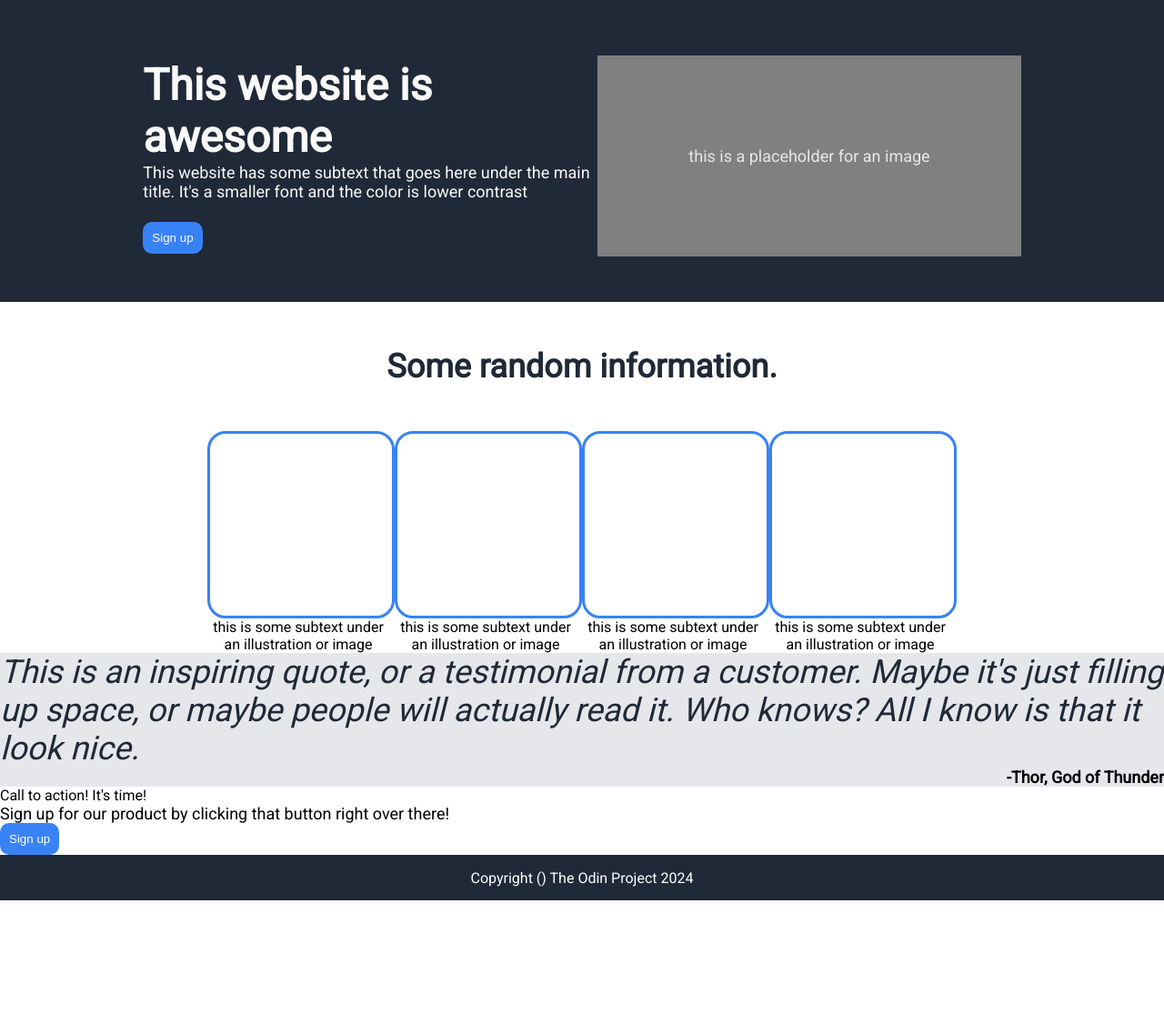
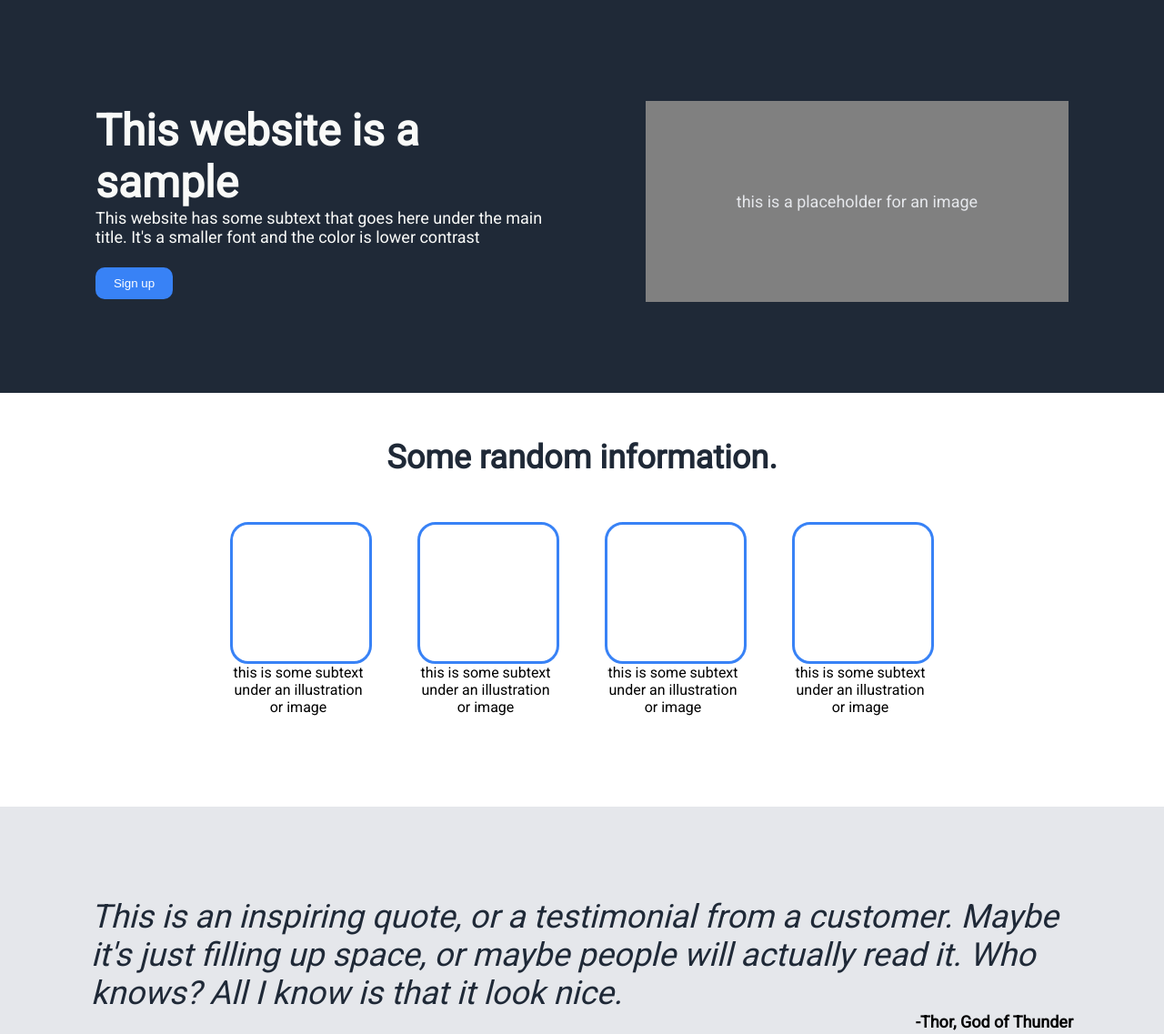
Before and after one commit to angelbarros14/landing-page, a plain HTML site: page index.html in a window 1280 px wide. Shown: the part 46-1183 px from the top of the page at 91% size. Before the commit the page ends 1036 px from the top, so only its background shows below. Drawn offline with Linux system fonts and the light colour scheme.

Commit message:
modified content display

```diff
--- a/index.html
+++ b/index.html
@@ -20,9 +20,9 @@
         </div>
 
         <div class="row2">
-        <div class="title">This website is awesome
+        <div class="title">This website is a sample
         <p>This website has some subtext that goes here under the main title. It's a smaller font and the color is lower contrast</p>
-        <button class="sign-up">Sign up</button></div>
+        <button class="sign-up1">Sign up</button></div>
         <div class="placeholder">this is a placeholder for an image</div>
     </div>
     </div>
@@ -53,9 +53,9 @@
     </div>
 
     <div class="content4">
-    <div class="footertext">Call to action! It's time!</div>
-        <p>Sign up for our product by clicking that button right over there!</p>
-        <button class="sign-up">Sign up</button>
+    <div class="content4text">Call to action! It's time!
+        <p>Sign up for our product by clicking that button right over there!</p></div>
+        <button class="sign-up2">Sign up</button>
     </div>
 
     <div class="footer">Copyright () The Odin Project 2024</div>
--- a/styles.css
+++ b/styles.css
@@ -1,18 +1,19 @@
 ul {
     list-style-type: none;
     display: flex;
-    gap: 15px;
+    gap: 20px;
 }
 
 .logo {
     font-size: 24px;
     color: #F9FAF8;
+    font-weight: bold;
 }
 
 button {
     background-color: #3882F6;
     color: white;
-    padding: 10px;
+    padding: 10px 20px;
     border-radius: 10px;
     margin: 0;
     border-style: none;
@@ -46,17 +47,17 @@ body {
 
 .header {
     display: flex;
-    margin-bottom: 50px;;
+    margin-bottom: 100px;;
     align-items: center;
-    justify-content: center ;
+    justify-content: space-around;
 
 }
 
 .row2 {
     display: flex;
     align-items: center;
-    justify-content: center;
-    margin-bottom: 50px;
+    justify-content: space-evenly;
+    margin-bottom: 100px;
 }
 
 p {
@@ -74,13 +75,14 @@ p {
     display: flex;
     flex-direction: column;
     background-color: #E5E7EB;
+    padding: 100px;
 }
 
 .quote {
     font-size: 36px;
     color: #1F2937;
     font-style: italic;
-
+    font-weight:lighter;
 }
 
 
@@ -98,7 +100,7 @@ p {
     font-size: 36px;
     color: #1F2937;
     font-weight: 900;
-    padding: 50px;
+    margin: 50px;
 }
 
 
@@ -106,11 +108,14 @@ p {
     display: flex;
     align-items: center;
     justify-content: center;
+    gap: 50px;
+    margin: 50px;
+    margin-bottom: 100px;
 }
 
 .text {
     display: flex;
-    width: 200px;
+    width: 150px;
     text-align: center;
 }
 
@@ -119,8 +124,8 @@ p {
     border-style: solid;
     border-color: #3882F6;
     border-radius: 20px;
-    width: 200px;
-    height: 200px;
+    width: 150px;
+    height: 150px;
 }
 
 .footer {
@@ -134,3 +139,29 @@ p {
     background-color: #1F2937;
     color: white;
 }
+
+.content4 {
+    display: flex;
+    align-items: center;
+    background-color: #3882F6;
+    margin: 100px;
+    color: white;
+    justify-content: space-around;
+    border-radius: 5px;
+    height: 200px;
+}
+
+.sign-up2 {
+    background-color: #3882F6;
+    color: white;
+    padding: 10px 20px;
+    border-radius: 10px;
+    margin: 0;
+    border-color: white;
+    border-style: solid;
+}
+
+.content4text {
+    font-size: 24px;
+    font-weight: bold;
+}
```
